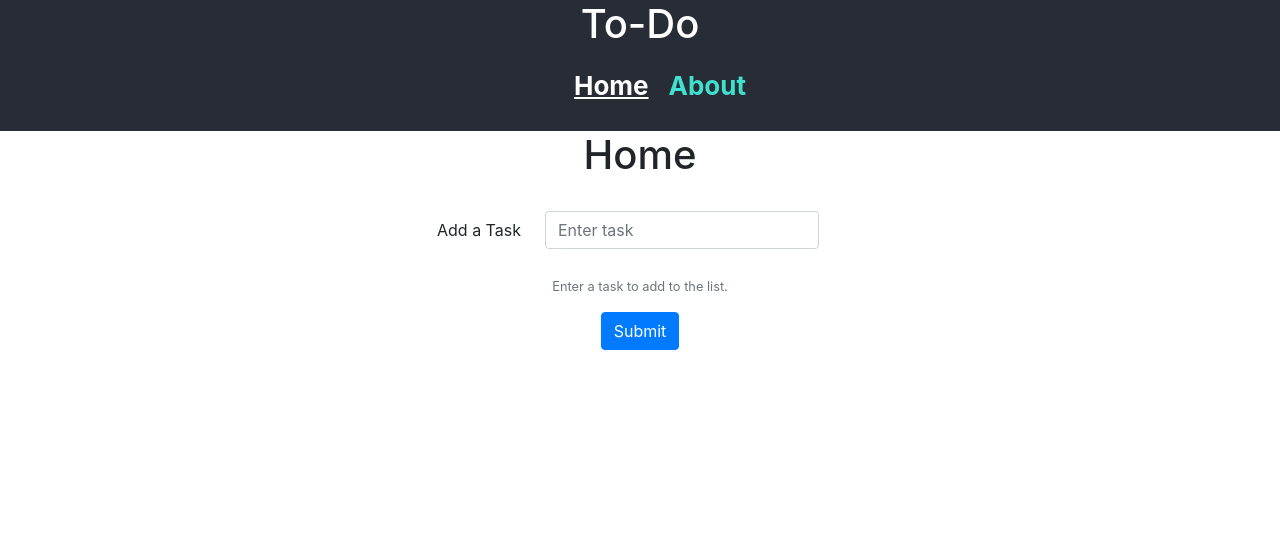
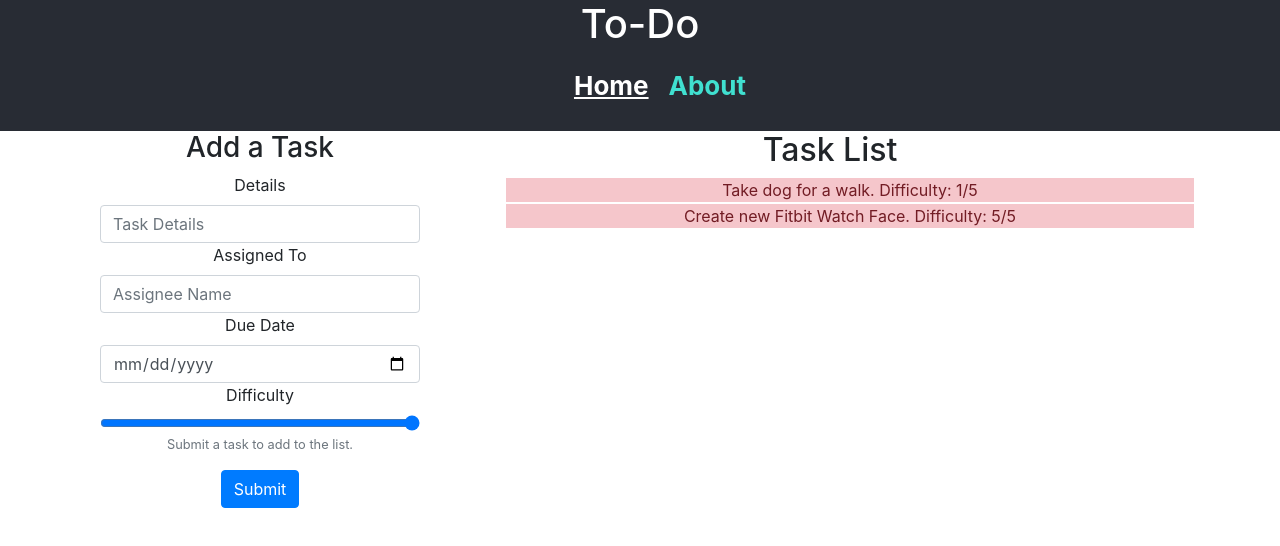
Before and after one commit to ehilst515/ToDo, a React (Create React App) app in the folder lab-36/: page / in a window 1280 px wide. Shown: the top 546 px of the page. Built offline with nearby package versions, Linux system fonts and the light colour scheme.

Commit message:
Created Form component, list.css

```diff
--- /dev/null
+++ b/lab-36/src/components/Form.js
@@ -0,0 +1,24 @@
+import React from 'react';
+import Button from 'react-bootstrap/Button'
+import "bootstrap/dist/css/bootstrap.min.css"
+
+
+export default function () {
+    return (
+        <form>
+            <h3>Add a Task</h3>
+            <div class="form-group col">
+                <label for="details">Details</label>
+                <input class="form-control" placeholder="Task Details" id="details"></input>
+                <label for="assignee">Assigned To</label>
+                <input class="form-control" placeholder="Assignee Name" id="assignee"></input>
+                <label for="due-date">Due Date</label>
+                <input type="date" class="form-control" placeholder="Date Task is Due" id="due-date"></input>
+                <label for="formControlRange">Difficulty</label>
+                <input type="range" class="form-control-range" id="formControlRange" min="1" max="5"></input>
+                <small id="formHelp" class="form-text text-muted">Submit a task to add to the list.</small>
+            </div>
+            <Button>Submit</Button>
+        </form>
+    );
+}
--- a/lab-36/src/components/Home.js
+++ b/lab-36/src/components/Home.js
@@ -1,23 +1,25 @@
 import React from 'react';
-import Button from 'react-bootstrap/Button'
 import "bootstrap/dist/css/bootstrap.min.css"
-
+import Form from "./Form"
+import './List.css';
 
 export default function () {
     return (
         <div>
-            <h1>Home</h1>
-            <form>
-                <div class="form-group">
-                    <label>Add a Task</label>
-                    <div class="d-inline-flex p-4">
-                        <input type="text" class="form-control" placeholder="Enter task"></input>
+            <div class="container">
+                <div class="row">
+                    <div class="col-4">
+                        <Form />
                     </div>
-                    <small id="formHelp" class="form-text text-muted">Enter a task to add to the list.</small>
+                    <div class="col-8">
+                        <h2>Task List</h2>
+                        <ul>
+                            <li class="list-group-item-danger">Take dog for a walk. Difficulty: 1/5</li>
+                            <li class="list-group-item-danger">Create new Fitbit Watch Face. Difficulty: 5/5</li>
+                        </ul>
+                    </div>
                 </div>
-                <Button>Submit</Button>
-            </form>
+            </div>
         </div>
-
     );
 }
--- /dev/null
+++ b/lab-36/src/components/List.css
@@ -0,0 +1,7 @@
+ul {
+    list-style-type: none;
+}
+
+li{
+    border: 1px white solid;
+}
```
